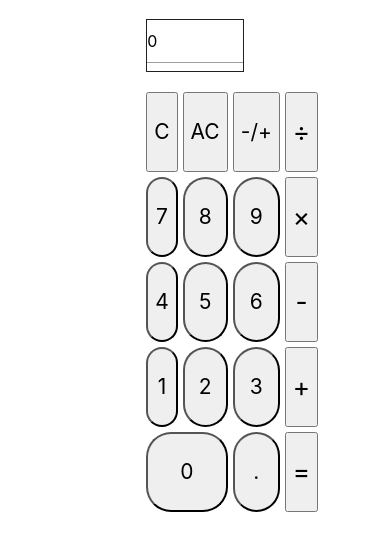
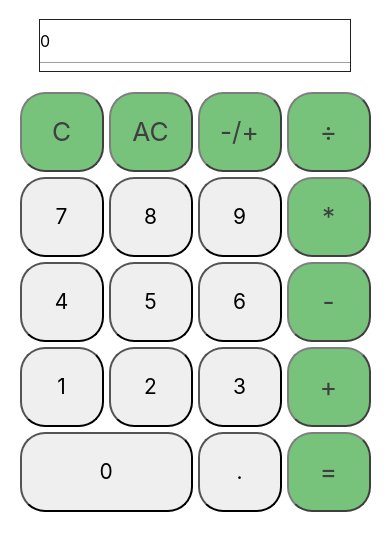
Before and after one commit to okeefem2/herwaldt-calculator, a plain HTML site: page index.html in a window 390 px wide. Shown: the part 173-724 px from the top of the page. Drawn offline with nearby package versions, Linux system fonts and the light colour scheme.

Commit message:
PR requested changes made

```diff
--- a/index.html
+++ b/index.html
@@ -25,15 +25,15 @@
 
         <div class="calculator buttons">
 
-            <button class="button command" id="clear" onclick="clearNum()">C</button>
-            <button class="button command" id="allClear" onclick="allClearNum()">AC</button>
-            <button class="button command" id="negative" onclick="makeNeg()">-/+</button>
+            <button class="button operator" id="clear" onclick="clearNum()">C</button>
+            <button class="button operator" id="allClear" onclick="allClearNum()">AC</button>
+            <button class="button operator" id="negative" onclick="makeNeg()">-/+</button>
             <button class="button operator" id="divide"  onclick="myOperator('&#247;')">&#247;</button>
 
             <button class="button number" id="numb" onclick="inputNum(7)">7</button>
             <button class="button number" id="numb" onclick="inputNum(8)">8</button>
             <button class="button number" id="numb" onclick="inputNum(9)">9</button>
-            <button class="button operator" id="multiply" onclick="myOperator('&#215;')">&#215;</button>
+            <button class="button operator" id="multiply" onclick="myOperator('*')">*</button>
 
             <button class="button number" id="numb" onclick="inputNum(4)">4</button>
             <button class="button number" id="numb" onclick="inputNum(5)">5</button>
--- a/style.css
+++ b/style.css
@@ -1,4 +1,4 @@
-.calculator{
+.calculator {
     width: 25%;
     height: 40%;
     margin: 0 auto;
@@ -7,35 +7,60 @@
     grid-auto-rows: minmax(30px, 80px);
     grid-gap: 5px;
     font-size: 1.5em;
-
 }
 
-.calculator .operator{
+.calculator .operator {
     font-size: 1.25em;
 }
 
-.calculator .zero{
+.calculator .zero {
     grid-column: span 2;
     border-radius: 5%;
 }
 
-.calculator .number{
+.calculator .number {
     border-radius: 25px;
 }
 
 .button:hover {
     background-color: #4CAF50; /* Green */
     color: white;
+    cursor: pointer;
 }
 
 .calcField {
     width: 25%;
     margin: 0 auto;
-    border-style: solid;
-    border-width: 1px;
+    border-style: 1px solid;
 }
 
 .topCalc {
-    margin: 20px 0px;
+    margin: 20px 0;
+}
 
+
+@media screen and (max-width: 700px){
+
+    .calculator {
+        width: 90%;
+        margin: 0 auto;
+        display: grid;
+        grid-template-columns: 1fr 1fr 1fr 1fr;
+        grid-auto-rows: minmax(30px, 80px);
+        grid-gap: 5px;
+        font-size: 1.5em;
+    }
+
+    .calcField {
+        width: 80%;
+        margin: 0 auto;
+        border-style: solid;
+        border-width: 1px;
+    }
+
+    .calculator .operator {
+        background-color: #4CAF50;
+        opacity: .75;
+        border-radius: 25px;
+    }
 }
```
